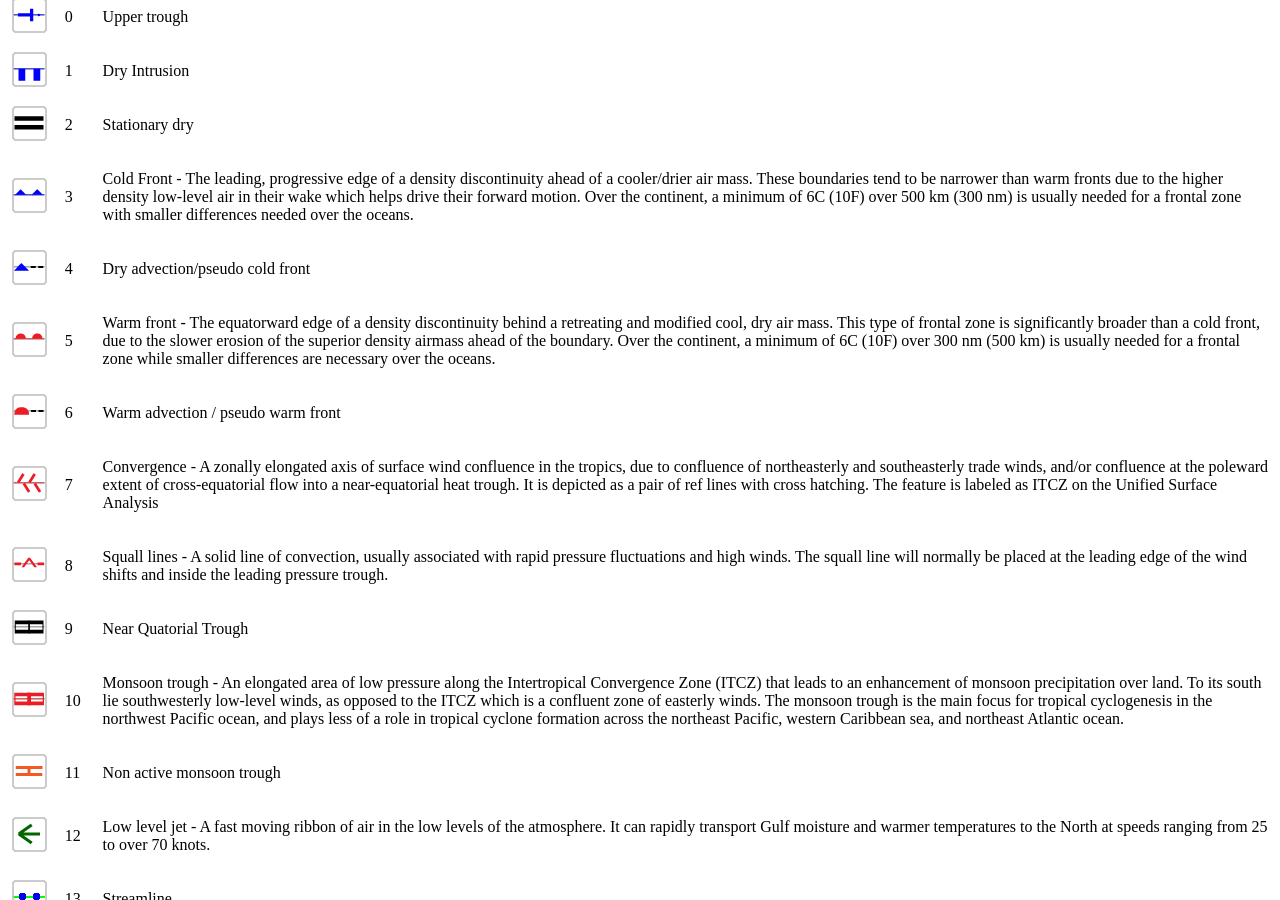
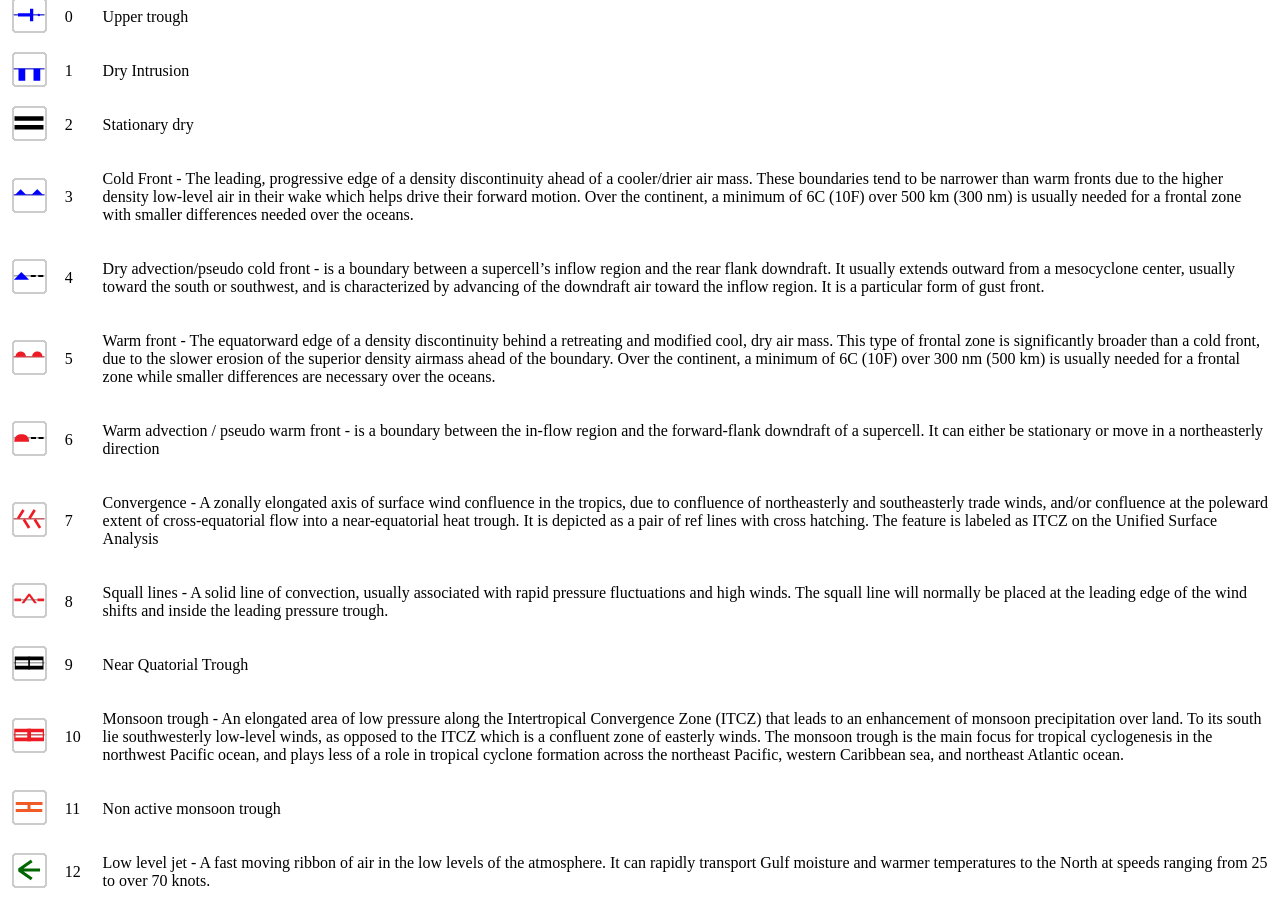
Before and after one commit to lecjlg/barc-docs, a Sphinx documentation site: the page built from docs/source/userguide.rst, in a window 1280 px wide and 900 px high, scrolled down 8352 px. Built offline with Sphinx 7.4.7, drawn with Linux system fonts in a browser that asks for light colours.

Commit message:
added warm and cold pseudo defs

```diff
--- a/docs/source/userguide.rst
+++ b/docs/source/userguide.rst
@@ -696,6 +696,7 @@ Custom splines
 ^^^^^^^^^^^^^^
 Barc has various custom splines included to curved lines to be drawn over the data. These splines include useful features such as fronts and troughs and will allow the user to create accurate curves as desired.
 
+
 +-----------------------------------------------------------------+------+----------------------------------------------------------------------------------------------------------------------------------------------------------------------------------------------------------------------------------------------------------------------------------------------------------------------------------------------------------------------------------------------------------------------------------------------------------------------------------------------------------------------------------+
 |     Symbol                                                      | Code | Description                                                                                                                                                                                                                                                                                                                                                                                                                                                                                                                      |
 +-----------------------------------------------------------------+------+----------------------------------------------------------------------------------------------------------------------------------------------------------------------------------------------------------------------------------------------------------------------------------------------------------------------------------------------------------------------------------------------------------------------------------------------------------------------------------------------------------------------------------+
@@ -719,7 +720,7 @@ Barc has various custom splines included to curved lines to be drawn over the da
 |          :height: 36px                                          |      |                                                                                                                                                                                                                                                                                                                                                                                                                                                                                                                                  |
 |          :alt: icon for cold front                              |      |                                                                                                                                                                                                                                                                                                                                                                                                                                                                                                                                  |
 +-----------------------------------------------------------------+------+----------------------------------------------------------------------------------------------------------------------------------------------------------------------------------------------------------------------------------------------------------------------------------------------------------------------------------------------------------------------------------------------------------------------------------------------------------------------------------------------------------------------------------+
-| ..   image:: /images/spline_icons/pseudo-cold-front.png         | 4    | Dry advection/pseudo cold front                                                                                                                                                                                                                                                                                                                                                                                                                                                                                                  |
+| ..   image:: /images/spline_icons/pseudo-cold-front.png         | 4    | Dry advection/pseudo cold front - is a boundary between a supercell's inflow region and the rear flank downdraft. It usually extends outward from a mesocyclone center, usually toward the south or southwest, and is characterized by advancing of the downdraft air toward the inflow region. It is a particular form of gust front.                                                                                                                                                                                           |
 |          :width: 36px                                           |      |                                                                                                                                                                                                                                                                                                                                                                                                                                                                                                                                  |
 |          :height: 36px                                          |      |                                                                                                                                                                                                                                                                                                                                                                                                                                                                                                                                  |
 |          :alt: icon for pseudo cold front                       |      |                                                                                                                                                                                                                                                                                                                                                                                                                                                                                                                                  |
@@ -729,7 +730,7 @@ Barc has various custom splines included to curved lines to be drawn over the da
 |          :height: 36px                                          |      |                                                                                                                                                                                                                                                                                                                                                                                                                                                                                                                                  |
 |          :alt: icon for warm front                              |      |                                                                                                                                                                                                                                                                                                                                                                                                                                                                                                                                  |
 +-----------------------------------------------------------------+------+----------------------------------------------------------------------------------------------------------------------------------------------------------------------------------------------------------------------------------------------------------------------------------------------------------------------------------------------------------------------------------------------------------------------------------------------------------------------------------------------------------------------------------+
-| ..   image:: /images/spline_icons/pseudo-warm-front.png         | 6    | Warm advection / pseudo warm front                                                                                                                                                                                                                                                                                                                                                                                                                                                                                               |
+| ..   image:: /images/spline_icons/pseudo-warm-front.png         | 6    | Warm advection / pseudo warm front - is a boundary between the in-flow region and the forward-flank downdraft of a supercell. It can either be stationary or move in a northeasterly direction                                                                                                                                                                                                                                                                                                                                   |
 |          :width: 36px                                           |      |                                                                                                                                                                                                                                                                                                                                                                                                                                                                                                                                  |
 |          :height: 36px                                          |      |                                                                                                                                                                                                                                                                                                                                                                                                                                                                                                                                  |
 |          :alt: icon for pseudo warm front                       |      |                                                                                                                                                                                                                                                                                                                                                                                                                                                                                                                                  |
@@ -764,7 +765,7 @@ Barc has various custom splines included to curved lines to be drawn over the da
 |          :height: 36px                                          |      |                                                                                                                                                                                                                                                                                                                                                                                                                                                                                                                                  |
 |          :alt: icon for low level jet                           |      |                                                                                                                                                                                                                                                                                                                                                                                                                                                                                                                                  |
 +-----------------------------------------------------------------+------+----------------------------------------------------------------------------------------------------------------------------------------------------------------------------------------------------------------------------------------------------------------------------------------------------------------------------------------------------------------------------------------------------------------------------------------------------------------------------------------------------------------------------------+
-| ..   image:: /images/spline_icons/streamline.png                | 13   | Streamline                                                                                                                                                                                                                                                                                                                                                                                                                                                                                                                       |
+| ..   image:: /images/spline_icons/Streamline.png                | 13   | Streamline                                                                                                                                                                                                                                                                                                                                                                                                                                                                                                                       |
 |          :width: 36px                                           |      |                                                                                                                                                                                                                                                                                                                                                                                                                                                                                                                                  |
 |          :height: 36px                                          |      |                                                                                                                                                                                                                                                                                                                                                                                                                                                                                                                                  |
 |          :alt: icon                                             |      |                                                                                                                                                                                                                                                                                                                                                                                                                                                                                                                                  |
@@ -780,6 +781,7 @@ Barc has various custom splines included to curved lines to be drawn over the da
 |          :alt: icon occluded front                              |      |                                                                                                                                                                                                                                                                                                                                                                                                                                                                                                                                  |
 +-----------------------------------------------------------------+------+----------------------------------------------------------------------------------------------------------------------------------------------------------------------------------------------------------------------------------------------------------------------------------------------------------------------------------------------------------------------------------------------------------------------------------------------------------------------------------------------------------------------------------+
 
+
 The Lab book
 ~~~~~~~~~~~~
 
```
